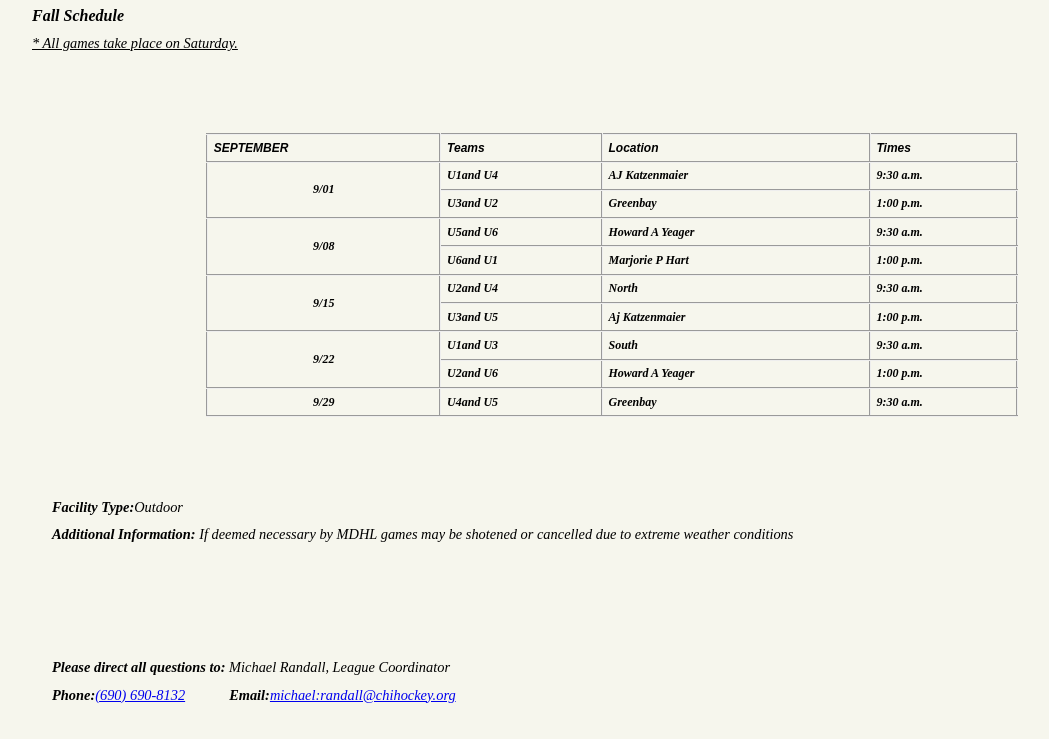
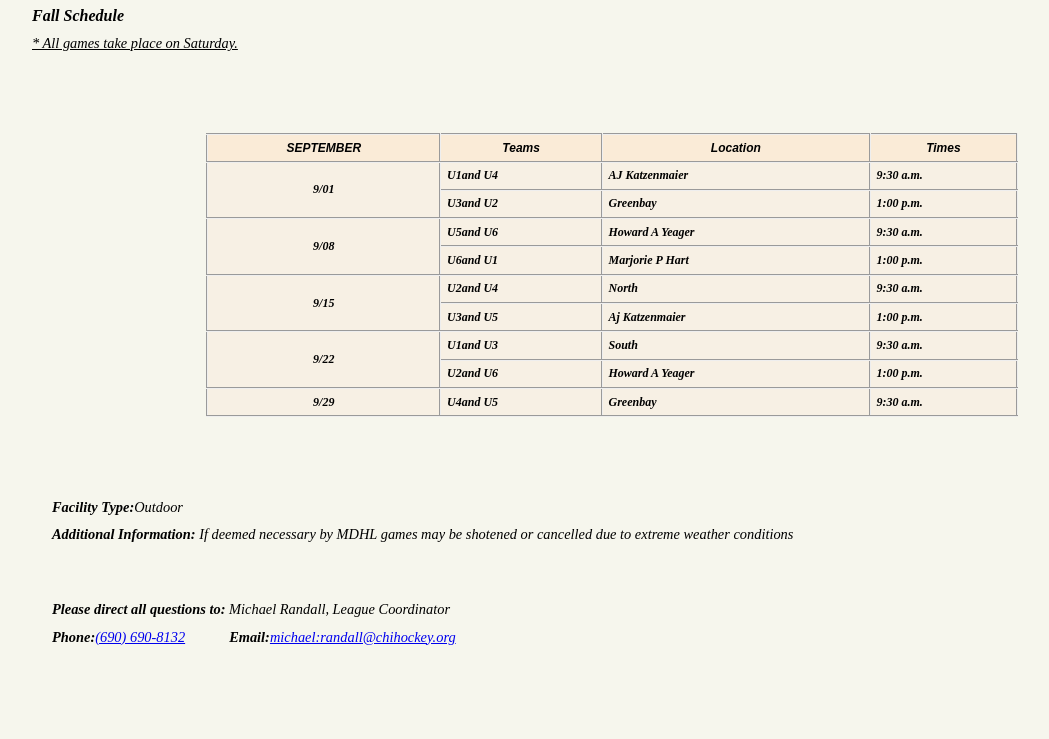
Before and after one commit to C4rL0sML/Mighty-Ducks--Morales-Lazarte, a plain HTML site: page root/information.html in a window 1280 px wide. Shown: the part 61-800 px from the top of the page, without its empty margins (28-1077 px from the left). Drawn offline with Linux system fonts and the light colour scheme.

Commit message:
sprint3 V2

```diff
--- a/root/Style/informavion.css
+++ b/root/Style/informavion.css
@@ -33,6 +33,8 @@ table{
 .bold{
     font-family: Arial, Helvetica, sans-serif;
     font-weight: bold;
+    text-align: center;
+    background-color: antiquewhite;
 }
 
 th{
@@ -51,6 +53,14 @@ table, tr, th{
     border-collapse: collapse
 }
 
+thead tr th{
+    text-align: center;
+}
+
+tbody{
+    background-color: rgb(247, 240, 228);
+}
+
 p{
     text-align: start;
     font-size: 90%;
@@ -63,7 +73,7 @@ span{
 }
 
 #pf{
-    margin-top: 10%;
+    margin-top: 5%;
 }
 
 a{
```
